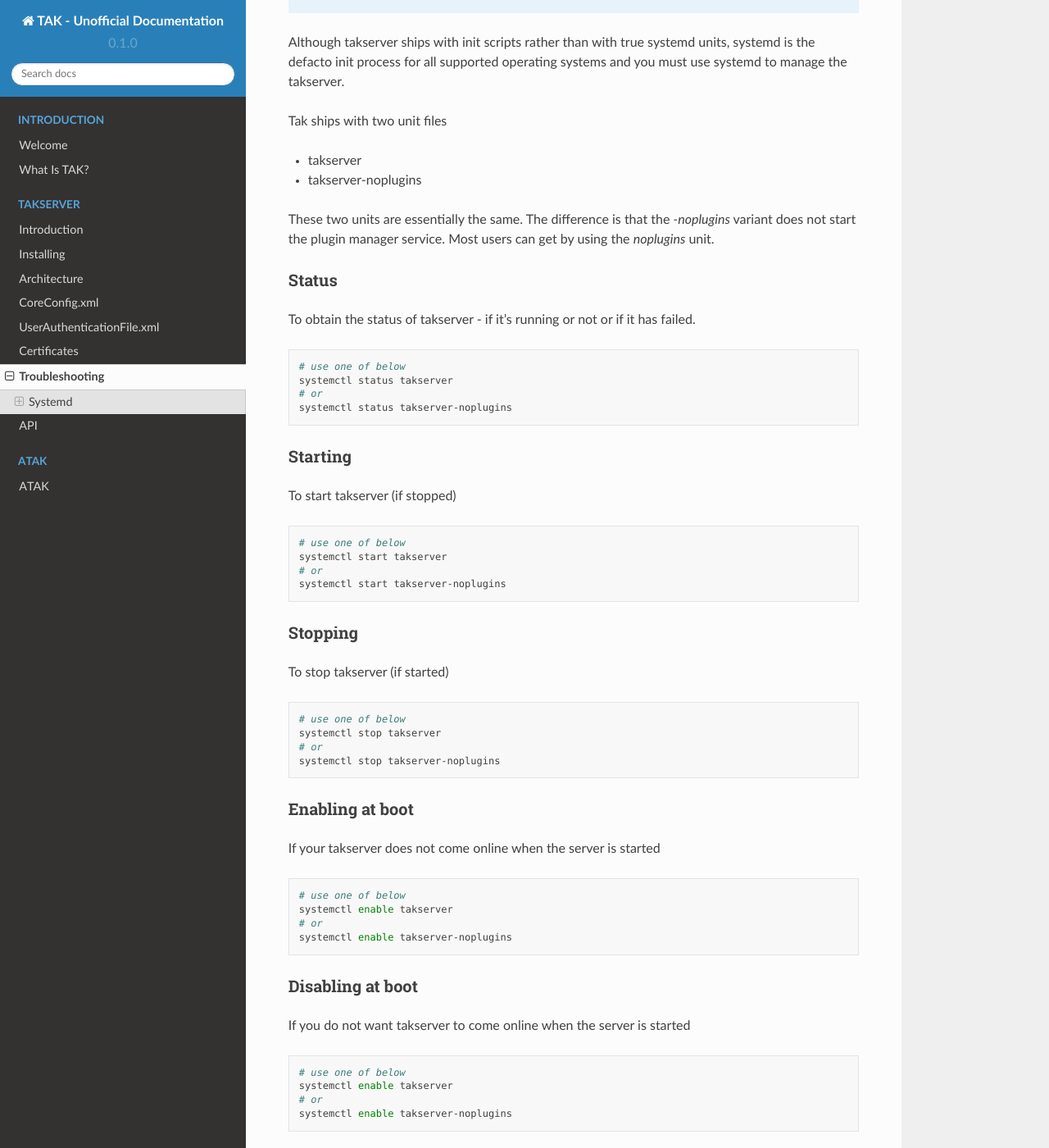
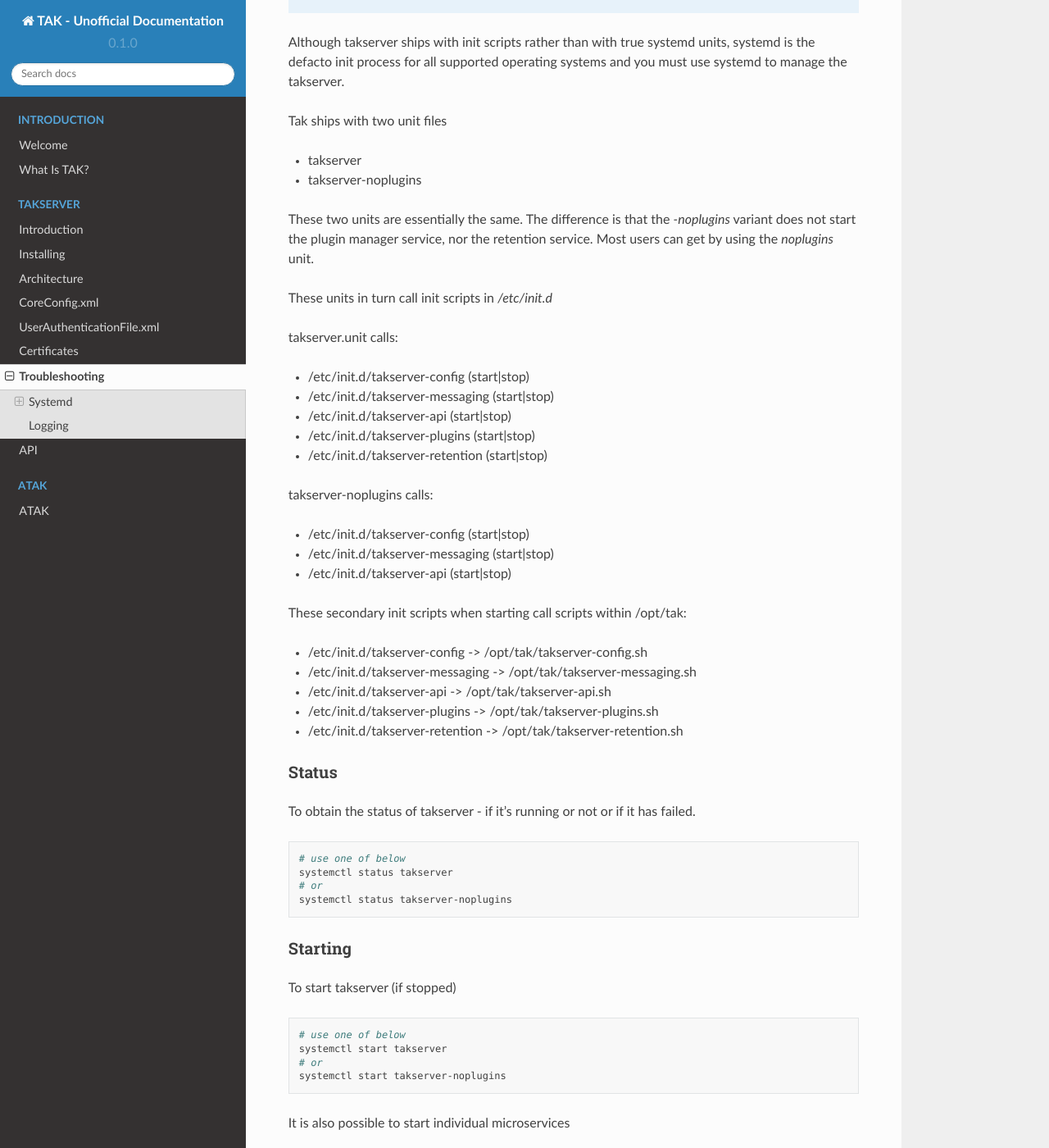
Before and after one commit to jimmypw/doc-tak, a Sphinx documentation site: the page built from docs/source/takserver/troubleshooting.rst, in a window 1280 px wide and 1400 px high, scrolled down 594 px. Shown: the whole window at 82% size. Built offline with Sphinx 7.4.7 and the Read the Docs theme 2.0.0, drawn with Linux system fonts in a browser that asks for light colours; some of the changed text lies outside the part shown.

Commit message:
doc: more detail on managing tak services

```diff
--- a/docs/source/takserver/troubleshooting.rst
+++ b/docs/source/takserver/troubleshooting.rst
@@ -32,8 +32,32 @@
 * takserver-noplugins
 
 These two units are essentially the same. The difference is that the
-`-noplugins` variant does not start the plugin manager service. Most users can
-get by using the `noplugins` unit.
+`-noplugins` variant does not start the plugin manager service, nor the
+retention service. Most users can get by using the `noplugins` unit.
+
+These units in turn call init scripts in `/etc/init.d`
+
+takserver.unit calls:
+
+* /etc/init.d/takserver-config (start|stop)
+* /etc/init.d/takserver-messaging (start|stop)
+* /etc/init.d/takserver-api (start|stop)
+* /etc/init.d/takserver-plugins (start|stop)
+* /etc/init.d/takserver-retention (start|stop)
+
+takserver-noplugins calls:
+
+* /etc/init.d/takserver-config (start|stop)
+* /etc/init.d/takserver-messaging (start|stop)
+* /etc/init.d/takserver-api (start|stop)
+
+These secondary init scripts when starting call scripts within /opt/tak:
+
+* /etc/init.d/takserver-config -> /opt/tak/takserver-config.sh
+* /etc/init.d/takserver-messaging -> /opt/tak/takserver-messaging.sh
+* /etc/init.d/takserver-api -> /opt/tak/takserver-api.sh
+* /etc/init.d/takserver-plugins -> /opt/tak/takserver-plugins.sh
+* /etc/init.d/takserver-retention -> /opt/tak/takserver-retention.sh
 
 Status
 ^^^^^^
@@ -59,6 +83,16 @@
     # or
     systemctl start takserver-noplugins
 
+It is also possible to start individual microservices
+
+.. code-block:: shell
+
+    /etc/init.d/takserver-config start
+    /etc/init.d/takserver-messaging start
+    /etc/init.d/takserver-api start
+    /etc/init.d/takserver-plugins start
+    /etc/init.d/takserver-retention start
+
 Stopping
 ^^^^^^^^
 
@@ -71,6 +105,15 @@
     # or
     systemctl stop takserver-noplugins
 
+It is also possible to stop individual microservices
+
+.. code-block:: shell
+
+    /etc/init.d/takserver-config stop
+    /etc/init.d/takserver-messaging stop
+    /etc/init.d/takserver-api stop
+    /etc/init.d/takserver-plugins stop
+    /etc/init.d/takserver-retention stop
 
 Enabling at boot
 ^^^^^^^^^^^^^^^^
@@ -95,3 +138,6 @@
     systemctl enable takserver
     # or
     systemctl enable takserver-noplugins
+
+Logging
+-------
```
